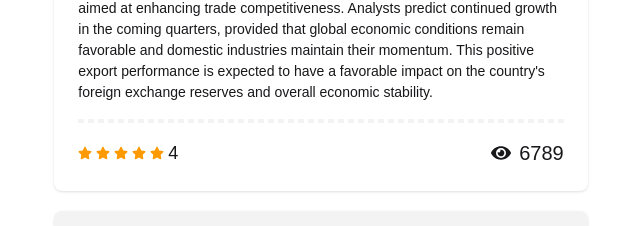
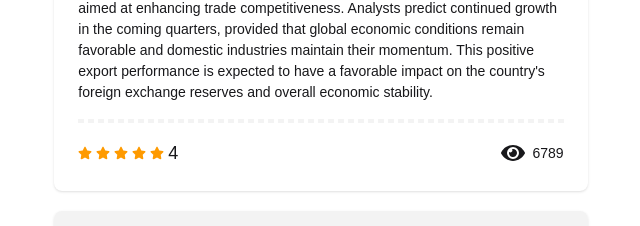
Before and after one commit to md-jahirul-islam-tuku/news-portal-react, a React (Vite) app: page /category/0 in a window 1280 px wide. Shown: the part 1180-1406 px from the top of the page, without its empty margins (319-959 px from the left). Built offline with nearby package versions, Linux system fonts and the light colour scheme; grey boxes are pictures that could not be loaded.

Commit message:
home page polishing done

```diff
--- a/src/pages/CategoryNews/CategoryNewsCard.jsx
+++ b/src/pages/CategoryNews/CategoryNewsCard.jsx
@@ -54,8 +54,8 @@
             <FaStar className="text-amber-500" />
             <h4 className="text-lg">{rating.number}</h4>
           </div>
-          <div className="flex items-center gap-2 text-xl">
-            <FaEye />
+          <div className="flex items-center gap-2">
+            <FaEye className="text-2xl" />
             <h3>{total_view}</h3>
           </div>
         </div>
```
